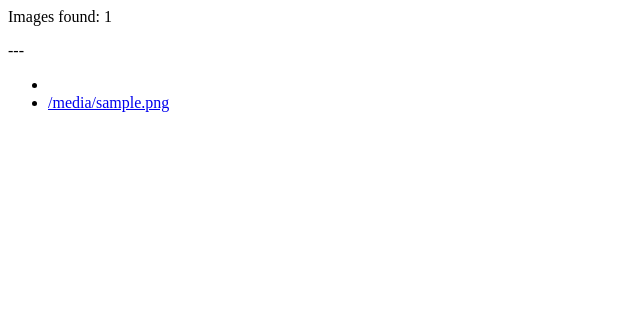
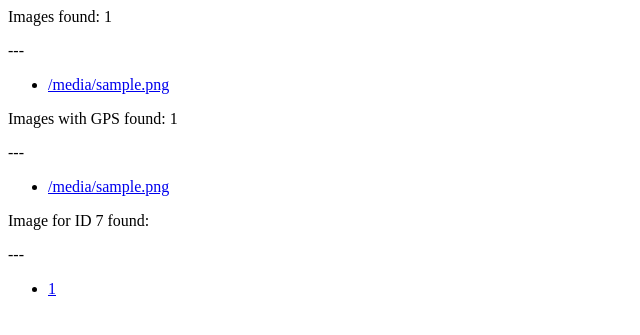
Before and after one commit to vendral/szperacz, a Flask app: template szperacz/templates/index.html in a window 1280 px wide. Shown: the top 335 px of the page, without its empty margins (0-640 px from the left). Run offline with Flask 2, Linux system fonts and the light colour scheme; the template is opened without the code that fills it: most values are stand-ins (such as "Sample title", 1, 10 or a date in 2020).

Commit message:
Update index page
- prepare template for SZP008

```diff
--- a/szperacz/run.py
+++ b/szperacz/run.py
@@ -27,7 +27,18 @@ def run_search(search_path):
 @app.route('/')
 def index():
     files = run_search(search_path)
-    return render_template('index.html', files_size=len(files), files=files)
+
+    # Update these vars in scope of SZP008
+    files_with_gps = []
+    files_with_gps_size = 0
+    file_with_id = 'Not found'
+
+    return render_template('index.html',
+                           files_size=len(files),
+                           files=files,
+                           files_with_gps_size=files_with_gps_size,
+                           files_with_gps=files_with_gps,
+                           file_with_id=file_with_id)
 # endregion
 
 
--- a/szperacz/templates/index.html
+++ b/szperacz/templates/index.html
@@ -1,8 +1,19 @@
 <p>Images found: {{ files_size }}</p>
 <p>---</p>
 <ul>
-    <li></li>
     {% for file in files %}
         <li><a href="#">{{ file }}</a></li>
     {% endfor %}
 </ul>
+<p>Images with GPS found: {{ files_with_gps_size }}</p>
+<p>---</p>
+<ul>
+    {% for file in files_with_gps %}
+        <li><a href="#">{{ file }}</a></li>
+    {% endfor %}
+</ul>
+<p>Image for ID 7 found:</p>
+<p>---</p>
+<ul>
+    <li><a href="#">{{ file_with_id }}</a></li>
+</ul>
```
